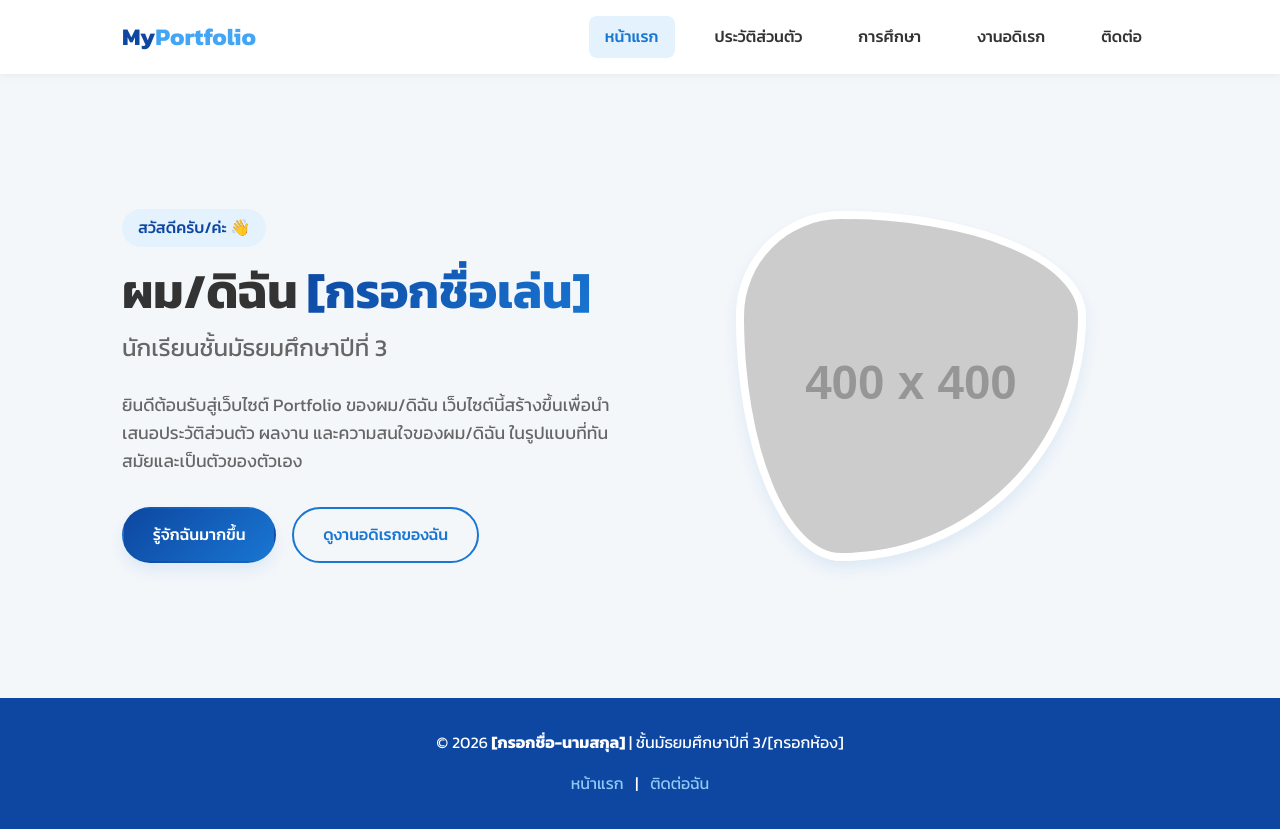
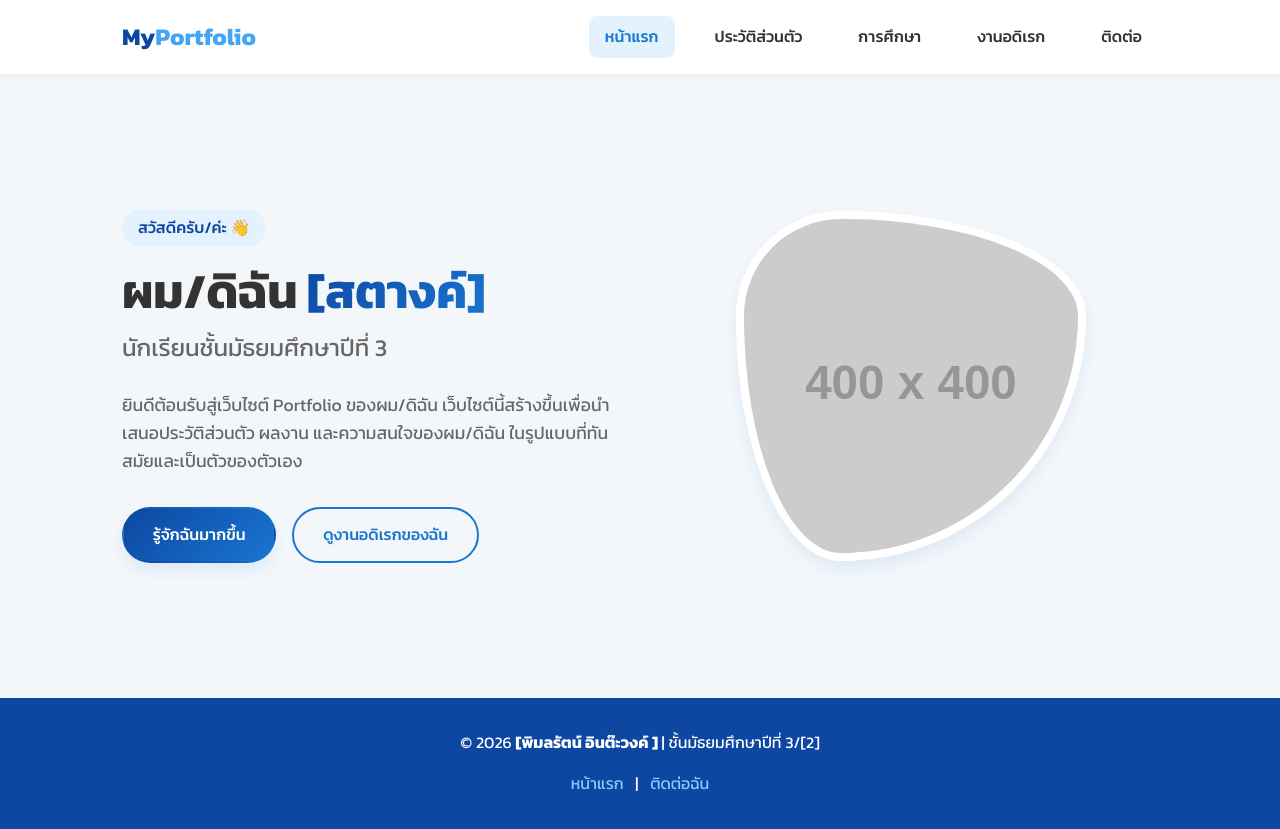
Before and after one commit to 22852-phimonrat/webpage, a plain HTML site: page index.html in a window 1280 px wide. Drawn offline with Linux system fonts and the light colour scheme; placeholder pictures from the web are drawn by us.

Commit message:
Update index.html

```diff
--- a/index.html
+++ b/index.html
@@ -3,7 +3,7 @@
 <head>
     <meta charset="UTF-8">
     <meta name="viewport" content="width=device-width, initial-scale=1.0">
-    <title>หน้าแรก | Portfolio ของ [กรอกชื่อ]</title>
+    <title>หน้าแรก | Portfolio ของ [พิมลรัตน์ อินต๊ะวงค์]</title>
     <link href="https://fonts.googleapis.com/css2?family=Kanit:wght@300;400;500;600;700&display=swap" rel="stylesheet">
     <link rel="stylesheet" href="style.css">
 </head>
@@ -27,7 +27,7 @@
         <section class="hero-section">
             <div class="hero-text">
                 <span class="badge">สวัสดีครับ/ค่ะ 👋</span>
-                <h1>ผม/ดิฉัน <span class="highlight">[กรอกชื่อเล่น]</span></h1>
+                <h1>ผม/ดิฉัน <span class="highlight">[สตางค์]</span></h1>
                 <h2>นักเรียนชั้นมัธยมศึกษาปีที่ 3</h2>
                 <p>ยินดีต้อนรับสู่เว็บไซต์ Portfolio ของผม/ดิฉัน เว็บไซต์นี้สร้างขึ้นเพื่อนำเสนอประวัติส่วนตัว ผลงาน และความสนใจของผม/ดิฉัน ในรูปแบบที่ทันสมัยและเป็นตัวของตัวเอง</p>
                 <div class="hero-buttons">
@@ -37,7 +37,7 @@
             </div>
             <div class="hero-image">
                 <div class="image-wrapper">
-                    <img src="https://placehold.co/400x400/1976D2/FFFFFF?text=Profile+Image" alt="รูปโปรไฟล์ของ [กรอกชื่อ]">
+                    <img src="https://placehold.co/400x400/1976D2/FFFFFF?text=Profile+Image" alt="รูปโปรไฟล์ของ [พิมลรัตน์ อินต๊ะวงค์]">
                 </div>
             </div>
         </section>
@@ -46,7 +46,7 @@
     <!-- Footer -->
     <footer>
         <div class="footer-content">
-            <p>&copy; 2026 <strong>[กรอกชื่อ-นามสกุล]</strong> | ชั้นมัธยมศึกษาปีที่ 3/[กรอกห้อง]</p>
+            <p>&copy; 2026 <strong>[พิมลรัตน์ อินต๊ะวงค์ ]</strong> | ชั้นมัธยมศึกษาปีที่ 3/[2]</p>
             <div class="footer-links">
                 <a href="index.html">หน้าแรก</a> |
                 <a href="contact.html">ติดต่อฉัน</a>
```
